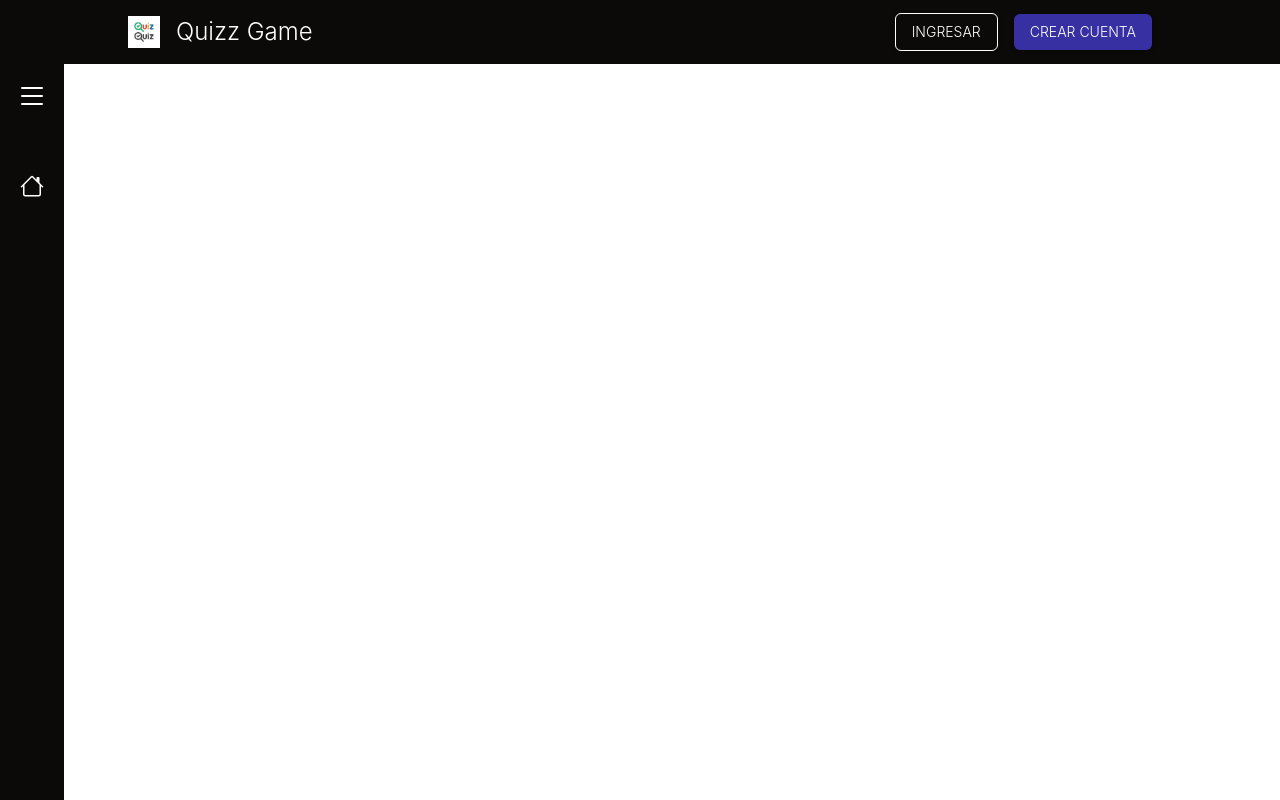
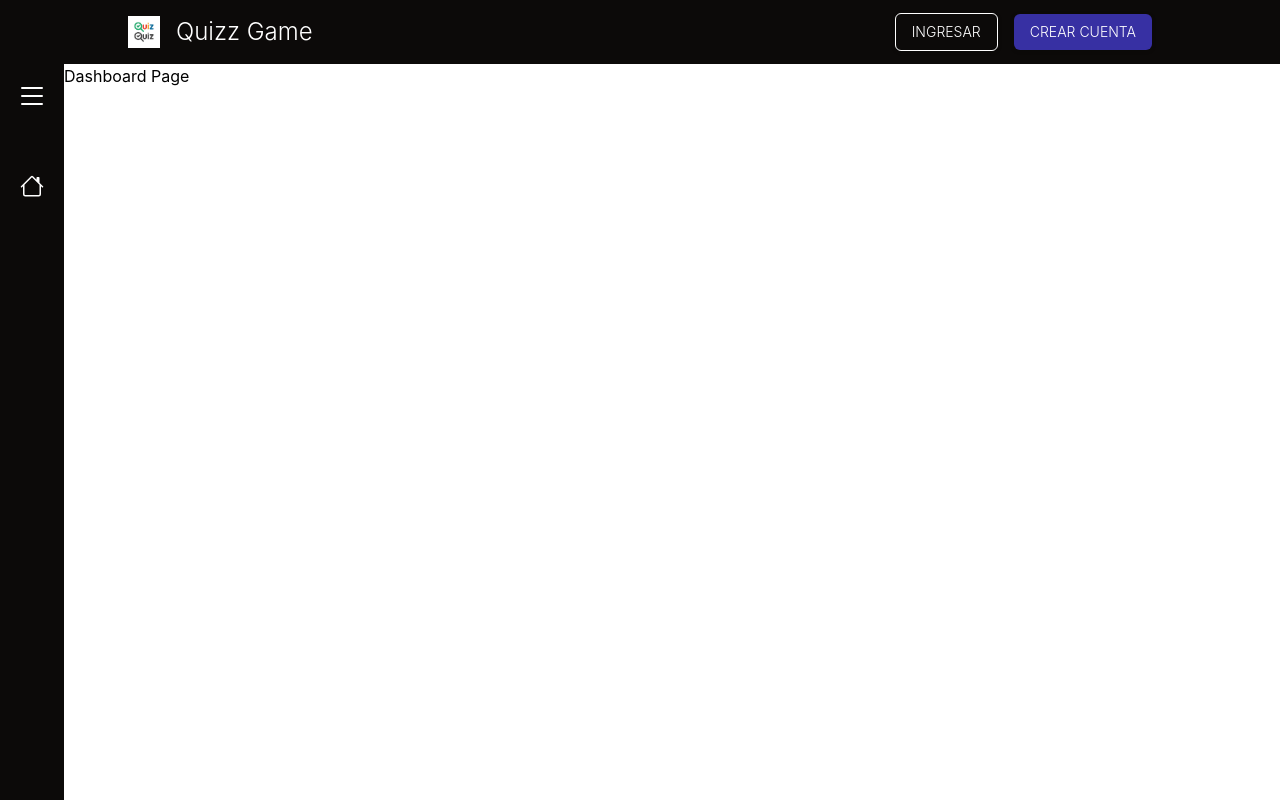
Before and after one commit to briansleonel/quiz-wave-client, a React (Vite) app: page /dashboard in a window 1280 px wide. Built offline with nearby package versions, Linux system fonts and the light colour scheme.

Commit message:
refractor: change dashboard page

```diff
--- a/src/app/dashboard/DashboardPage.tsx
+++ b/src/app/dashboard/DashboardPage.tsx
@@ -1,9 +1,3 @@
-import { Outlet } from "react-router-dom";
-
 export default function DashboardPage() {
-    return (
-        <>
-            <Outlet />
-        </>
-    );
+    return <>Dashboard Page</>;
 }
```
